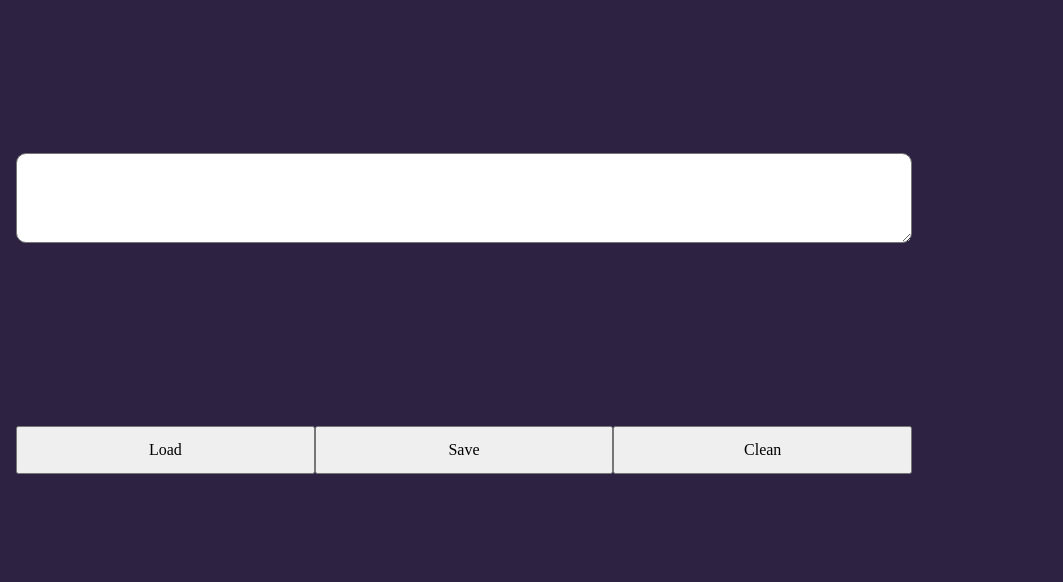
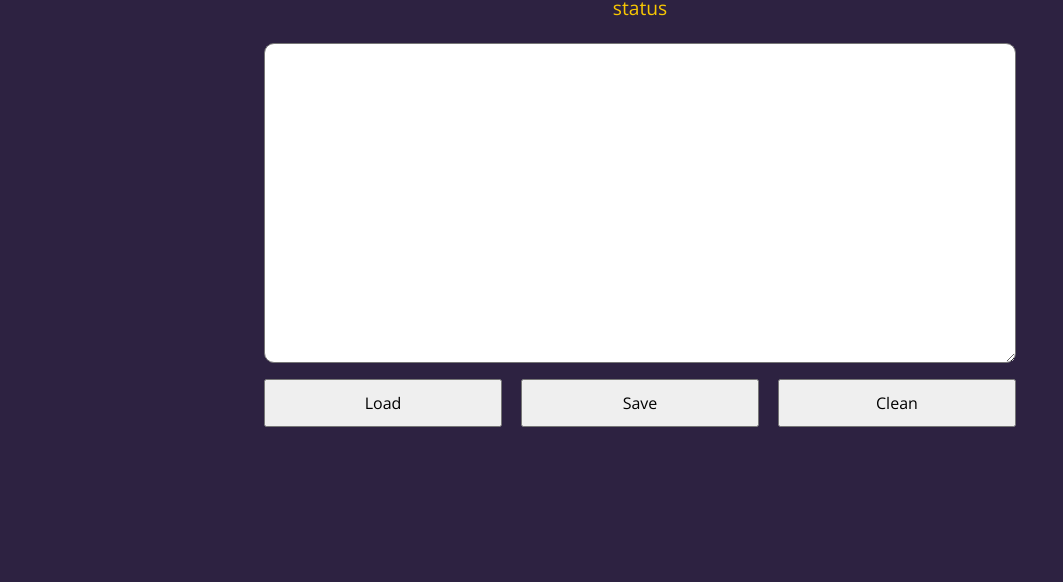
Before and after one commit to Andrzej-Jablonski-project/simple-editor, a website: page src/content/index.html in a window 1280 px wide. Shown: the part 218-800 px from the top of the page, without its empty margins (0-1063 px from the left). Drawn offline with nearby package versions, Linux system fonts and the light colour scheme; files that its build step writes are made by us from their sources.

Commit message:
feat: styled media

```diff
--- a/package.json
+++ b/package.json
@@ -42,7 +42,8 @@
     "webpack-stream": "^5.2.1"
   },
   "browserslist": [
-    "> 5%", "last 4 versions"
+    "> 5%",
+    "last 4 versions"
   ],
   "babel": {
     "presets": [
--- a/src/content/index.html
+++ b/src/content/index.html
@@ -12,7 +12,7 @@
 <body>
   <main class="editor">
     <h1 class="editor__header">My simple editor</h1>
-    <p class="status">status</p>
+    <p class="editor__status">status</p>
     <textarea class="editor__text" name="" id="" cols="30" rows="10"></textarea>
     <button class="editor__button editor__button--js">Load</button>
     <button class="editor__button editor__button--js">Save</button>
--- a/src/js/main.js
+++ b/src/js/main.js
@@ -2,7 +2,7 @@
 
 const textArea = document.querySelector('.editor__text');
 const button = document.querySelectorAll('.editor__button--js');
-const info = document.querySelector('.status');
+const info = document.querySelector('.editor__status');
 
 
 button[0].addEventListener('click', () => {
--- a/src/scss/main.scss
+++ b/src/scss/main.scss
@@ -1,6 +1,6 @@
 @import "_normalize";
 @import "_variables";
-
+@import url('https://fonts.googleapis.com/css?family=Open+Sans:400,600&display=swap&subset=latin-ext');
 
 html {
   box-sizing: border-box;
@@ -13,9 +13,10 @@ html {
 }
 
 body {
-  height: 100vh;
+  display: flex;
   color: $yellow;
   background: $violet;
+  font-family: 'Open Sans', sans-serif;
 }
 
 .editor {
@@ -23,38 +24,69 @@ body {
   flex-direction: column;
   flex-wrap: wrap;
   align-items: center;
-  justify-content: space-around;
-  min-width: 280px;
-  max-width: 928px;
-  height: 100%;
-  padding: 16px;
+  align-content: center;
+  justify-content: center;
+  height: 100vh;
+  max-width: 800px;
+  padding: 0 16px;
+  margin: 0 auto;
 
   &__header {
+    margin: 16px auto;
     font-weight: 600;
+  }
+
+  &__status {
+    width: 100%;
+    margin: 0 0 16px 0;
+    font-size: 1rem;
+    text-align: center;
+
+    @media (min-width: 568px) and (orientation: landscape) {
+      font-size: 1.2rem;
+    }
   }
 
   &__text {
     width: 100%;
     border-radius: 10px;
-    padding: 10px;
+    padding: 8px;
+    margin: 8px;
 
-    @media (min-width: 320px) and (orientation: landscape) {
-      height: 90px;
+    @media (min-width: 568px) and (orientation: landscape) {
+      height: 40vh;
     }
   }
 
   &__button {
     width: 100%;
     height: 48px;
+    margin: 8px;
 
-    @media (min-width: 320px) and (orientation: landscape) {
-      width: 30px;
-      flex-grow: 1;
+    @media (min-width: 568px) and (orientation: landscape) {
+      width: 29%;
+    }
+
+    @media (min-width: 640px) and (orientation: landscape) {
+      width: 30%;
+    }
+
+    @media (min-width: 812px) and (orientation: landscape) {
+      width: 31%;
     }
   }
 
   @media (min-width: 320px) and (orientation: landscape) {
-    flex-direction: row;
-    justify-content: center;
+    flex-flow: row wrap;
+    justify-content: space-between;
+    margin: 0 30px;
+  }
+
+  @media (min-width: 640px) and (orientation: landscape) {
+    margin: 0 30px;
+  }
+
+  @media (min-width: 640px) and (orientation: landscape) {
+    margin: 0 auto;
   }
 }
```
